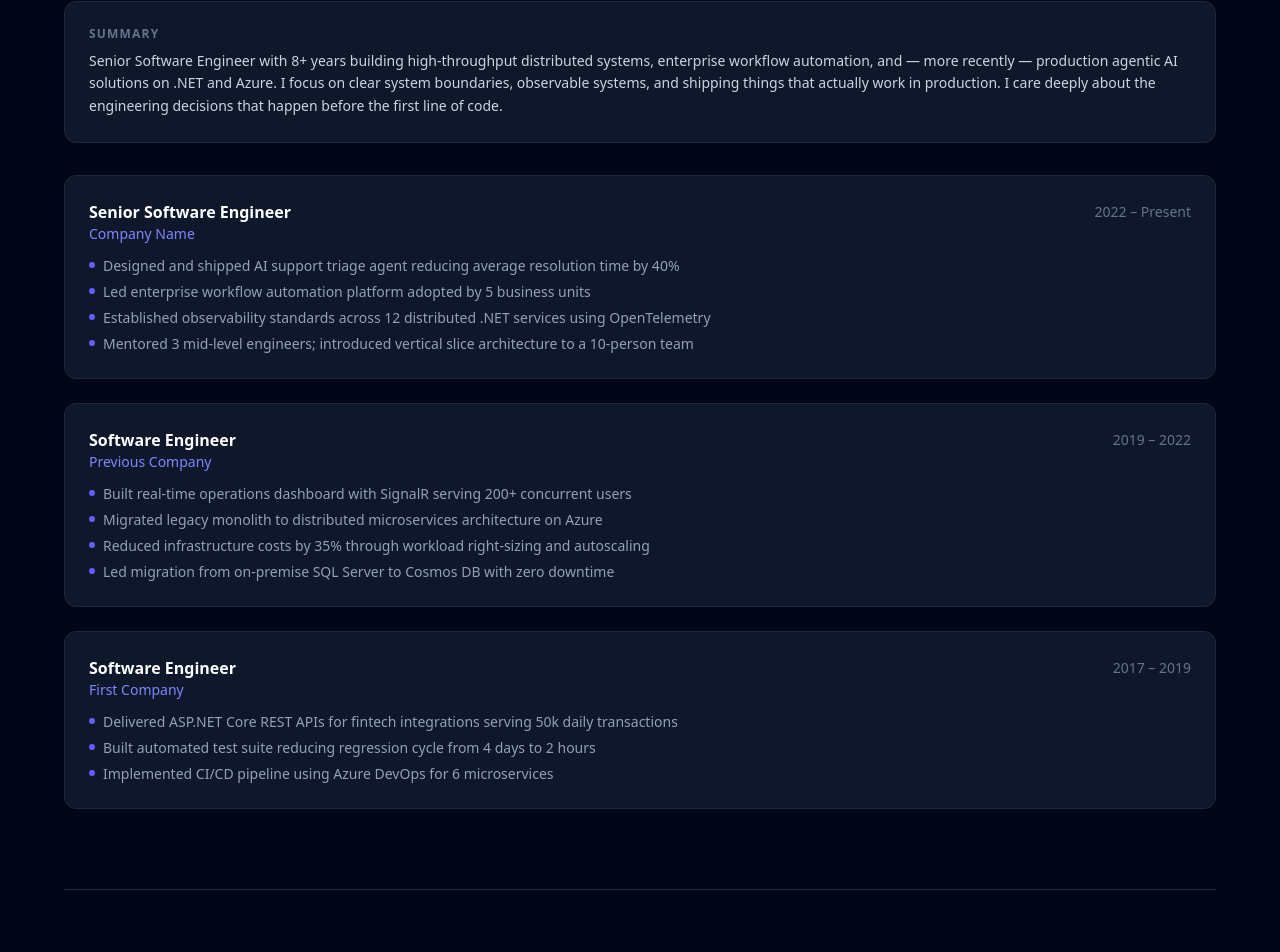
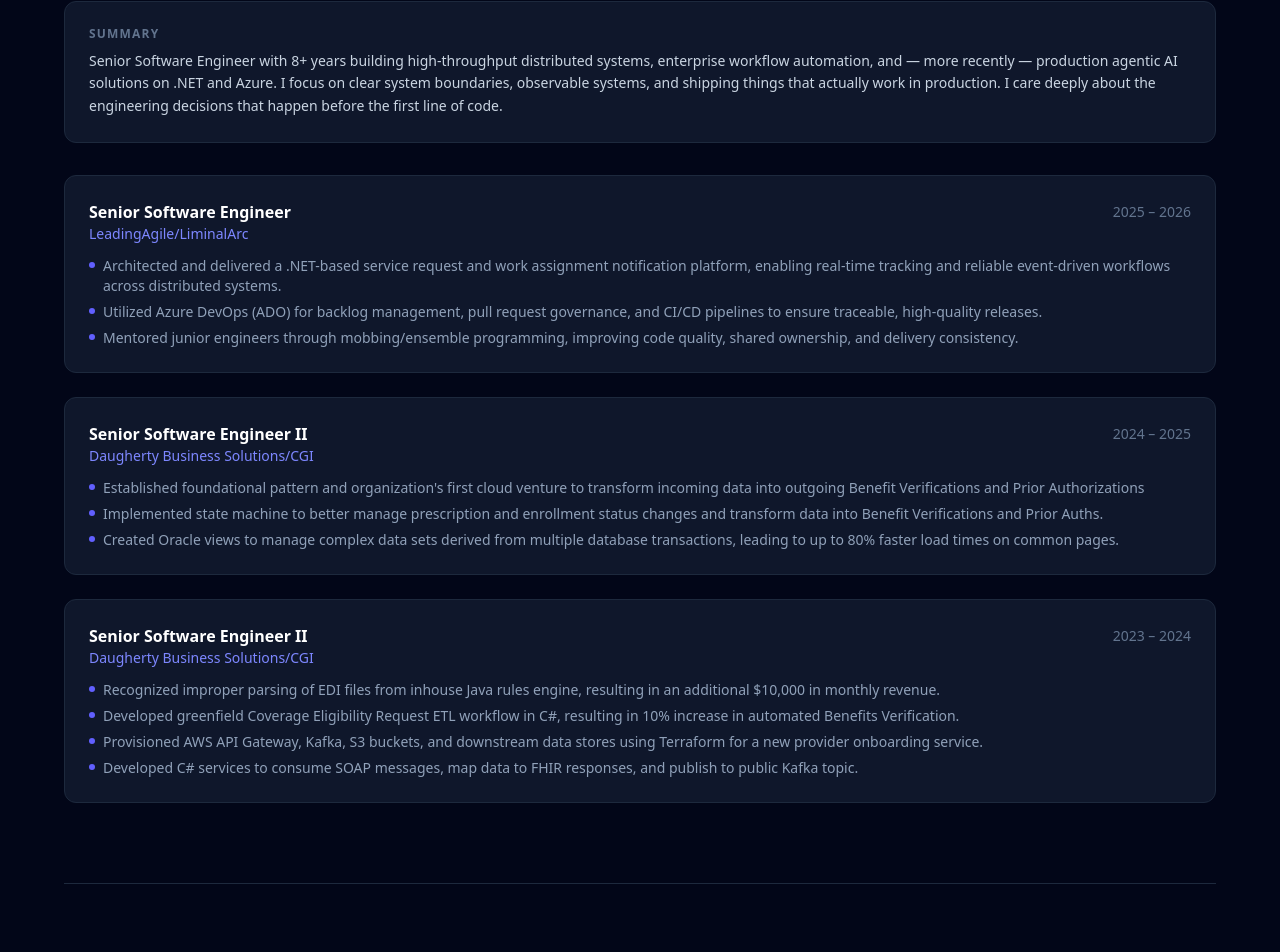
Before and after one commit to pringles-can/portfoliblog, a Next.js app: page / in a window 1280 px wide. Shown: the part 3535-4487 px from the top of the page. Built offline with nearby package versions, Linux system fonts and the light colour scheme.

Commit message:
updated resume section to reflect actual hist

```diff
--- a/src/features/resume/ResumeSection.tsx
+++ b/src/features/resume/ResumeSection.tsx
@@ -8,34 +8,33 @@ const summary =
 const experience = [
   {
     role: "Senior Software Engineer",
-    company: "Company Name", // TODO: replace with your actual company
-    period: "2022 – Present",
+    company: "LeadingAgile/LiminalArc",
+    period: "2025 – 2026",
     highlights: [
-      "Designed and shipped AI support triage agent reducing average resolution time by 40%",
-      "Led enterprise workflow automation platform adopted by 5 business units",
-      "Established observability standards across 12 distributed .NET services using OpenTelemetry",
-      "Mentored 3 mid-level engineers; introduced vertical slice architecture to a 10-person team",
+      "Architected and delivered a .NET-based service request and work assignment notification platform, enabling real-time tracking and reliable event-driven workflows across distributed systems.",
+      "Utilized Azure DevOps (ADO) for backlog management, pull request governance, and CI/CD pipelines to ensure traceable, high-quality releases.",
+      "Mentored junior engineers through mobbing/ensemble programming, improving code quality, shared ownership, and delivery consistency.",
     ],
   },
   {
-    role: "Software Engineer",
-    company: "Previous Company", // TODO: replace with your actual company
-    period: "2019 – 2022",
+    role: "Senior Software Engineer II",
+    company: "Daugherty Business Solutions/CGI",
+    period: "2024 – 2025",
     highlights: [
-      "Built real-time operations dashboard with SignalR serving 200+ concurrent users",
-      "Migrated legacy monolith to distributed microservices architecture on Azure",
-      "Reduced infrastructure costs by 35% through workload right-sizing and autoscaling",
-      "Led migration from on-premise SQL Server to Cosmos DB with zero downtime",
+      "Established foundational pattern and organization's first cloud venture to transform incoming data into outgoing Benefit Verifications and Prior Authorizations ",
+      "Implemented state machine to better manage prescription and enrollment status changes and transform data into Benefit Verifications and Prior Auths.",
+      "Created Oracle views to manage complex data sets derived from multiple database transactions, leading to up to 80% faster load times on common pages.",
     ],
   },
   {
-    role: "Software Engineer",
-    company: "First Company", // TODO: replace with your actual company
-    period: "2017 – 2019",
+    role: "Senior Software Engineer II",
+    company: "Daugherty Business Solutions/CGI",
+    period: "2023 – 2024",
     highlights: [
-      "Delivered ASP.NET Core REST APIs for fintech integrations serving 50k daily transactions",
-      "Built automated test suite reducing regression cycle from 4 days to 2 hours",
-      "Implemented CI/CD pipeline using Azure DevOps for 6 microservices",
+      "Recognized improper parsing of EDI files from inhouse Java rules engine, resulting in an additional $10,000 in monthly revenue.",
+      "Developed greenfield Coverage Eligibility Request ETL workflow in C#, resulting in 10% increase in automated Benefits Verification.",
+      "Provisioned AWS API Gateway, Kafka, S3 buckets, and downstream data stores using Terraform for a new provider onboarding service.",
+      "Developed C# services to consume SOAP messages, map data to FHIR responses, and publish to public Kafka topic.",
     ],
   },
 ];
```
